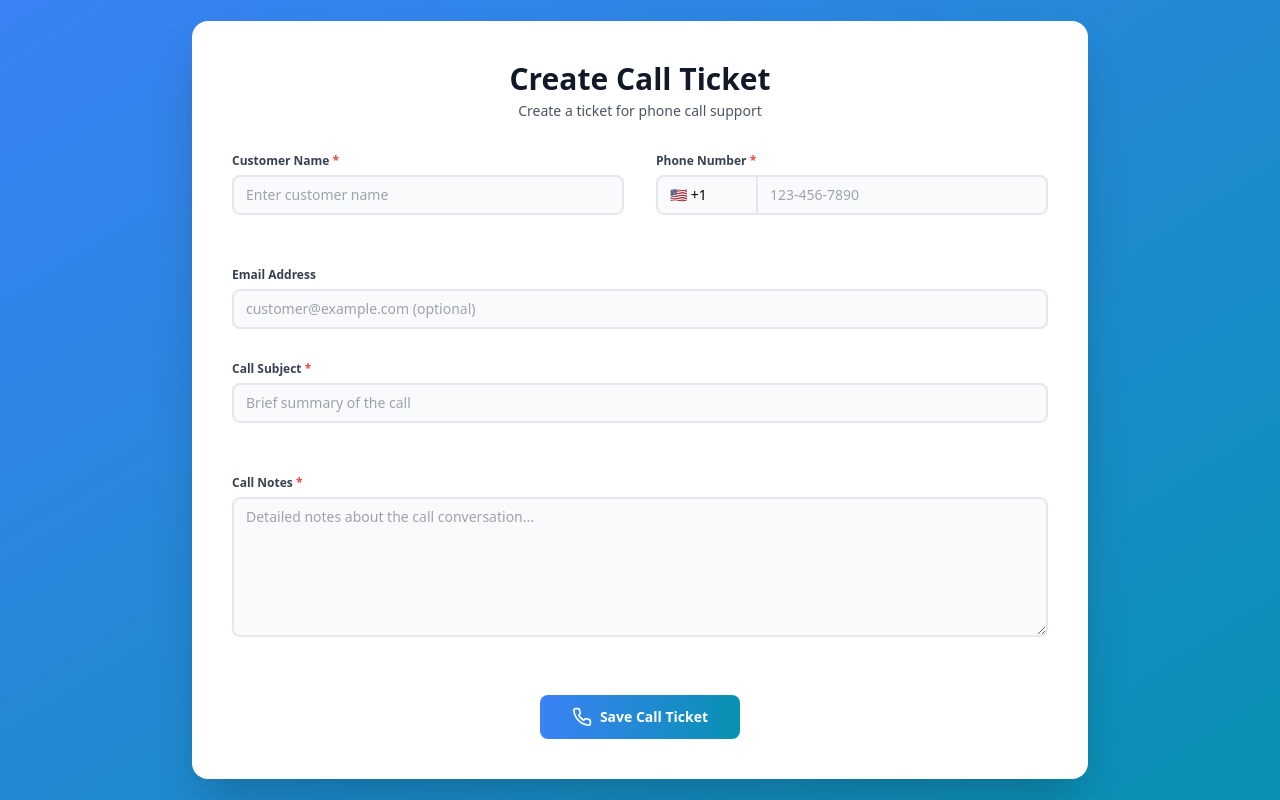
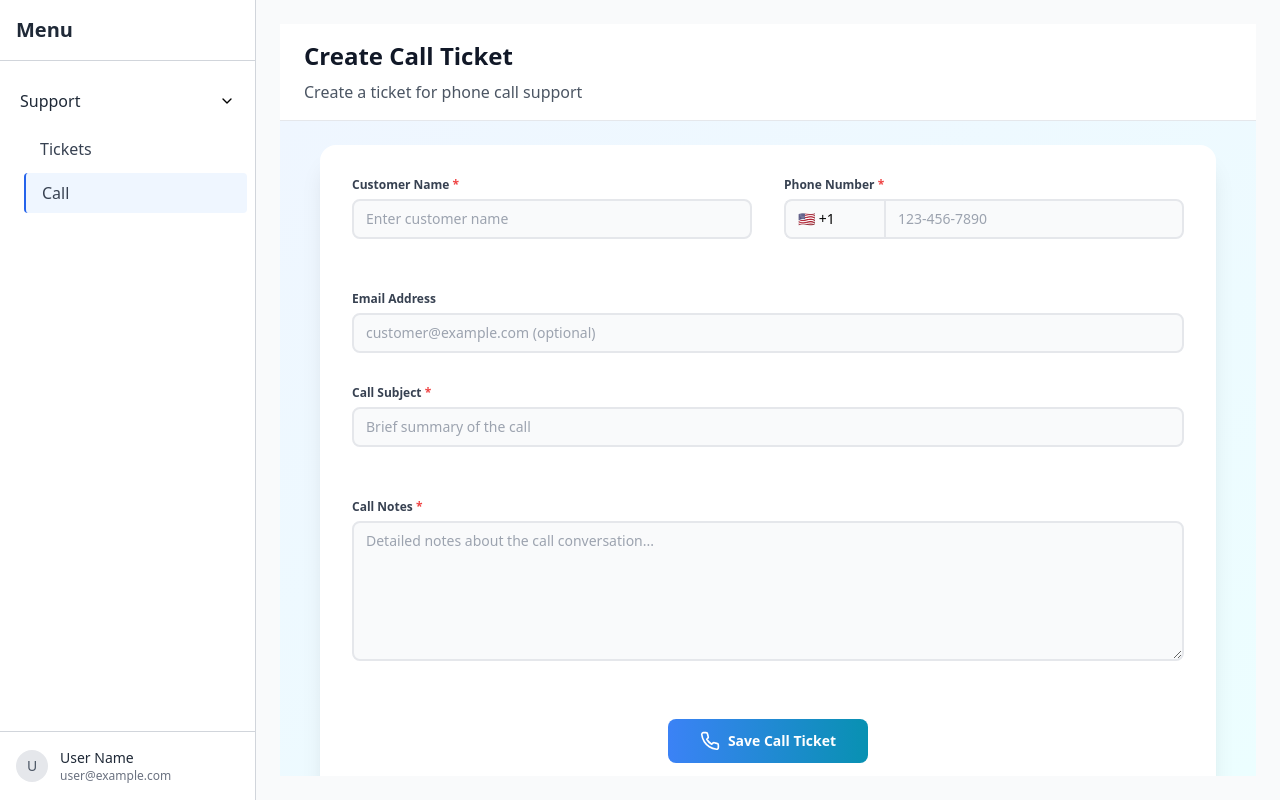
Before and after one commit to shanmathi-c/model, a Nuxt app: page /call in a window 1280 px wide. Built offline with nearby package versions, Linux system fonts and the light colour scheme.

Commit message:
fix : show side bar

```diff
--- a/pages/call.vue
+++ b/pages/call.vue
@@ -1,10 +1,16 @@
 <template>
-  <div class="min-h-screen bg-gradient-to-br from-blue-500 to-cyan-600 p-4 flex justify-center items-center relative">
-    <div class="bg-white rounded-2xl shadow-2xl max-w-4xl w-full p-8 md:p-10 max-h-[95vh] overflow-y-auto">
-      <div class="text-center mb-8">
-        <h1 class="text-3xl font-bold text-gray-900 mb-1">Create Call Ticket</h1>
-        <p class="text-gray-600 text-sm">Create a ticket for phone call support</p>
-      </div>
+  <div class="flex flex-col h-full">
+    <!-- Fixed Header -->
+    <div class="flex-shrink-0 bg-white border-b border-gray-200 px-6 py-4">
+      <h1 class="text-2xl font-bold text-gray-900 mb-2">Create Call Ticket</h1>
+      <p class="text-gray-600">Create a ticket for phone call support</p>
+    </div>
+
+    <!-- Scrollable Main Content -->
+    <div class="flex-1 overflow-y-auto overflow-x-hidden bg-gradient-to-br from-blue-50 to-cyan-50">
+      <div class="p-6">
+        <div class="bg-white rounded-2xl shadow-xl max-w-4xl mx-auto p-6 md:p-8">
+        <!-- Form content -->
 
       <form @submit.prevent="handleSubmit" class="grid grid-cols-1 md:grid-cols-2 gap-6 md:gap-8">
         <!-- Customer Name Field -->
@@ -236,13 +242,12 @@
         </div>
       </div>
     </div>
+    </div>
+  </div>
   </div>
 </template>
 
 <script>
-definePageMeta({
-  layout: false
-})
 
 export default {
   name: 'CallTicket',
```
